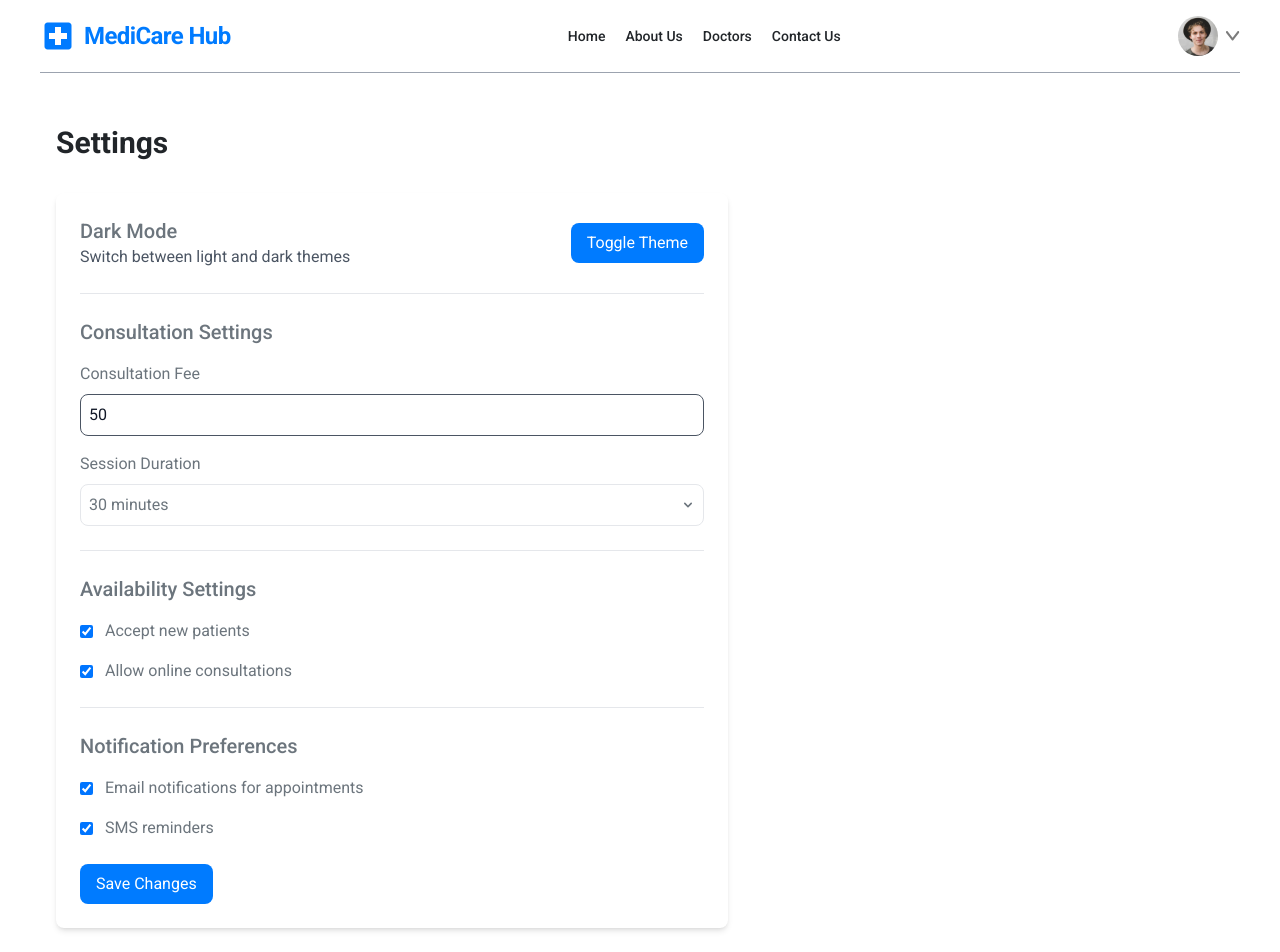
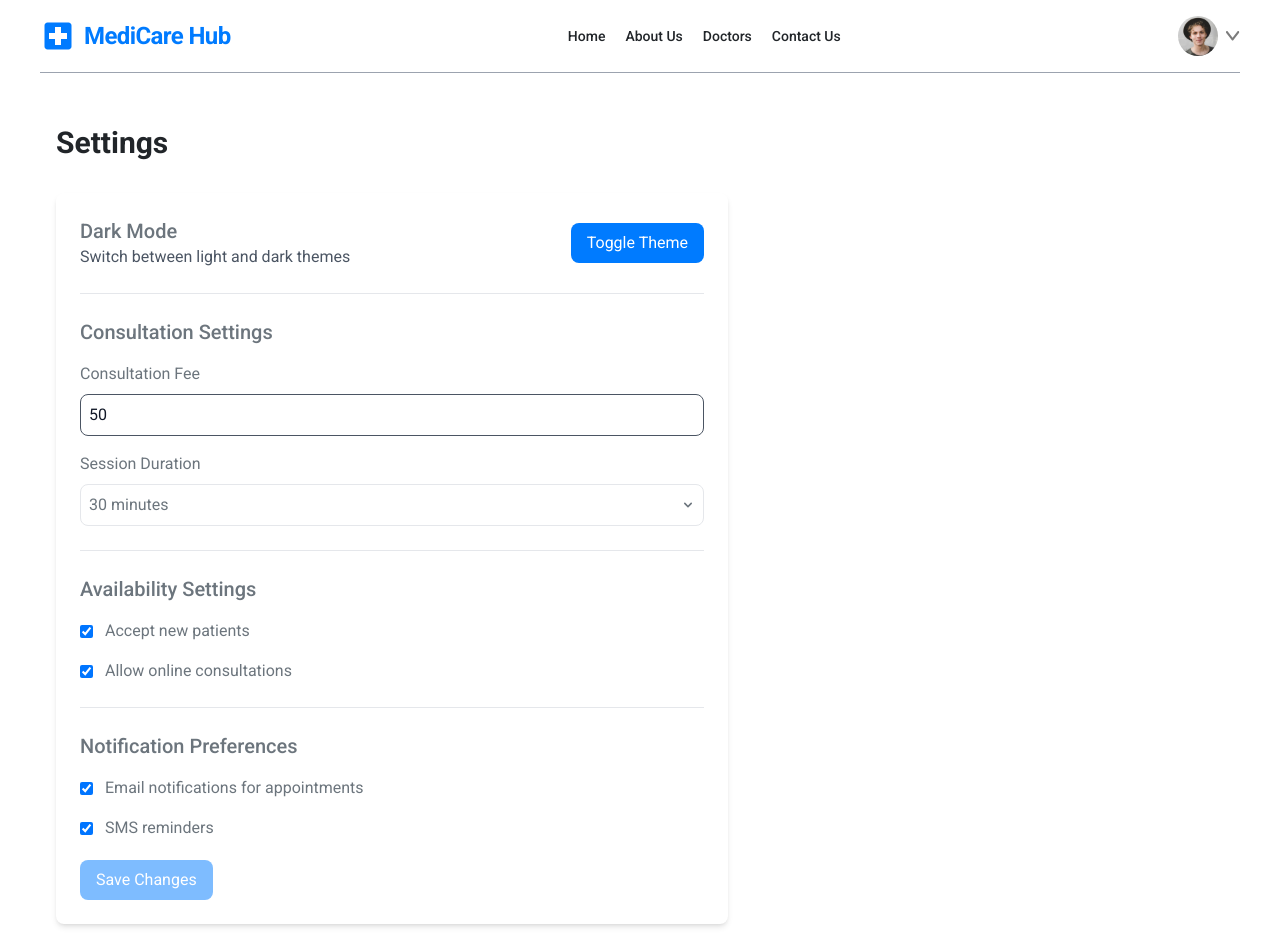
Before and after one commit to briansimiyuj/doctor-appointment-app, a React (Vite) app: page /settings in a window 1280 px wide. Shown: the top 952 px of the page. Built offline with nearby package versions, Linux system fonts and the light colour scheme; a web font is replaced by a local one.

Commit message:
Add disabled state to Save Changes button in SettingsPage

```diff
--- a/src/pages/SettingsPage.tsx
+++ b/src/pages/SettingsPage.tsx
@@ -13,7 +13,7 @@ const SettingsPage: React.FC = () =>{
           userType = loginContext?.userType,
           { toggleTheme } = useTheme(),
           { notificationSettings } = useSettings(),
-          { handleNotificationUpdate } = useSettingsManagement()
+          { handleNotificationUpdate, isChanged } = useSettingsManagement()
 
     return(
 
@@ -95,7 +95,10 @@ const SettingsPage: React.FC = () =>{
                             </div>
 
 
-                            <button className="bg-primary-bg text-white px-4 py-2 rounded-lg mt-6">Save Changes</button>
+                            <button
+                                className={`bg-primary-bg px-4 py-2 mt-5 rounded-lg text-white ${!isChanged ? 'opacity-50 cursor-not-allowed' : 'hover:bg-blue-600'}`}
+                                disabled={!isChanged}
+                            >Save Changes</button>
 
                         </div>
 
```
Also changed, not shown: 1 other file (tests, documents, lock files or other folders).
